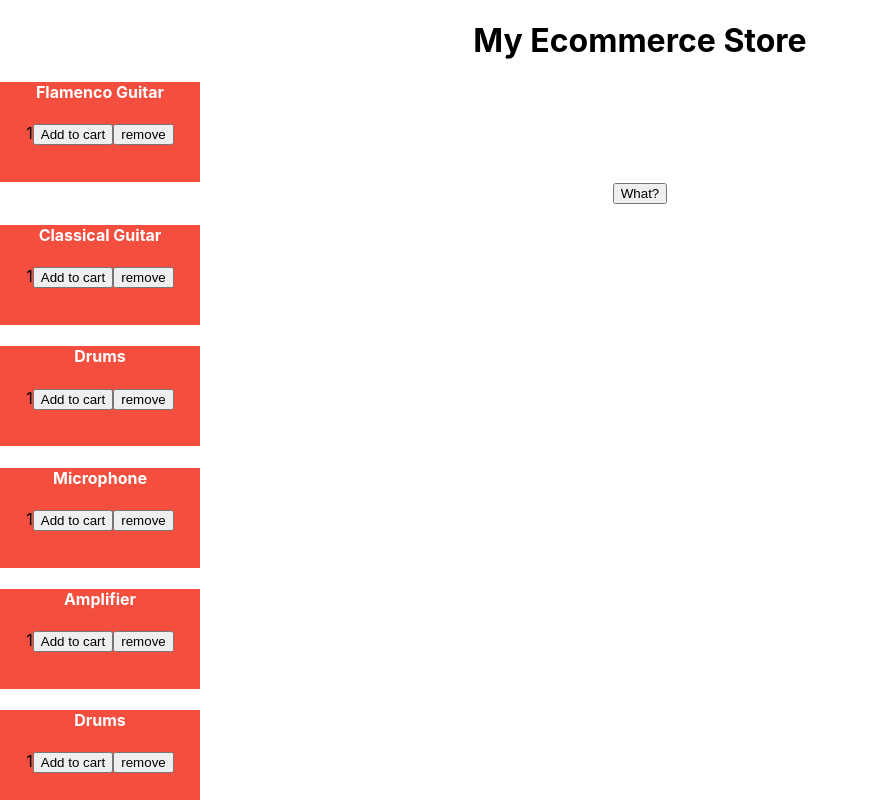
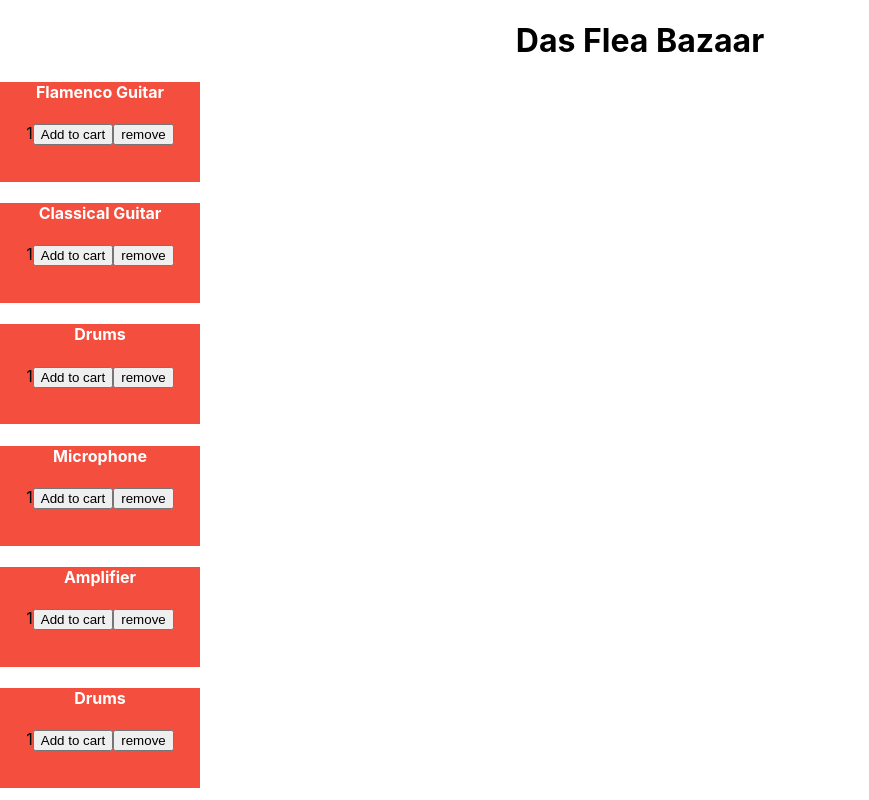
Before and after one commit to farazhafeez26/ecommerce-project, a React (Create React App) app: page / in a window 1280 px wide. Shown: the top 800 px of the page, without its empty margins (0-869 px from the left). Built offline with nearby package versions, Linux system fonts and the light colour scheme.

Commit message:
added new tags

```diff
--- a/src/App.js
+++ b/src/App.js
@@ -6,11 +6,10 @@ function App() {
   return (
     <div className="App">
       <div>
-        <h1>My Ecommerce Store</h1>
+        <h1>Das Flea Bazaar</h1>
       </div>
-      <div>
-        <Product name="Flamenco Guitar"> sadas</Product>
-        <button> What? </button>
+      <div style={{left:"center"}}>
+        <Product name="Flamenco Guitar" style={{color:"red" }} >?????</Product>
         <Product name="Classical Guitar"></Product>
         <Product name="Drums"></Product>
         <Product name="Microphone"></Product>
```
